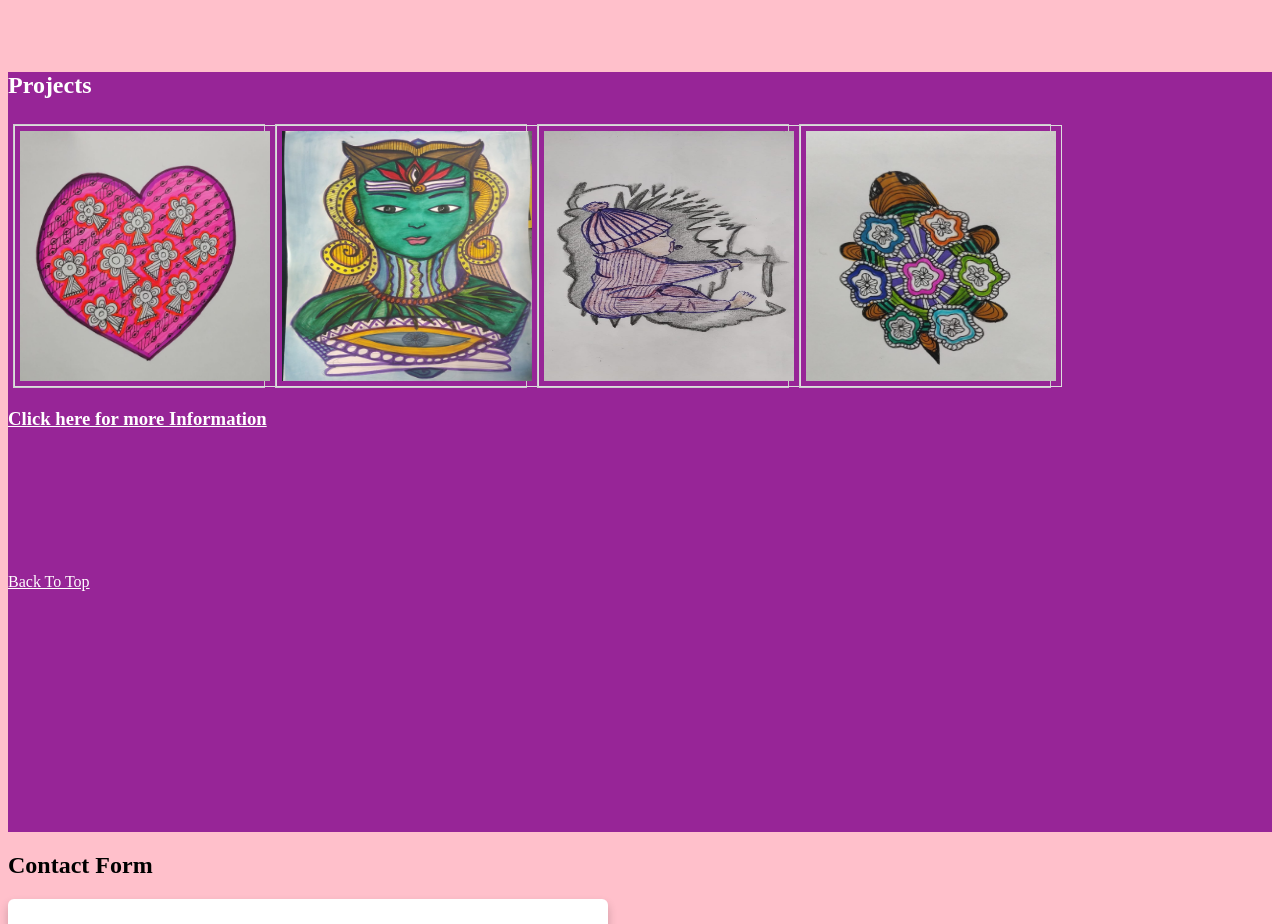
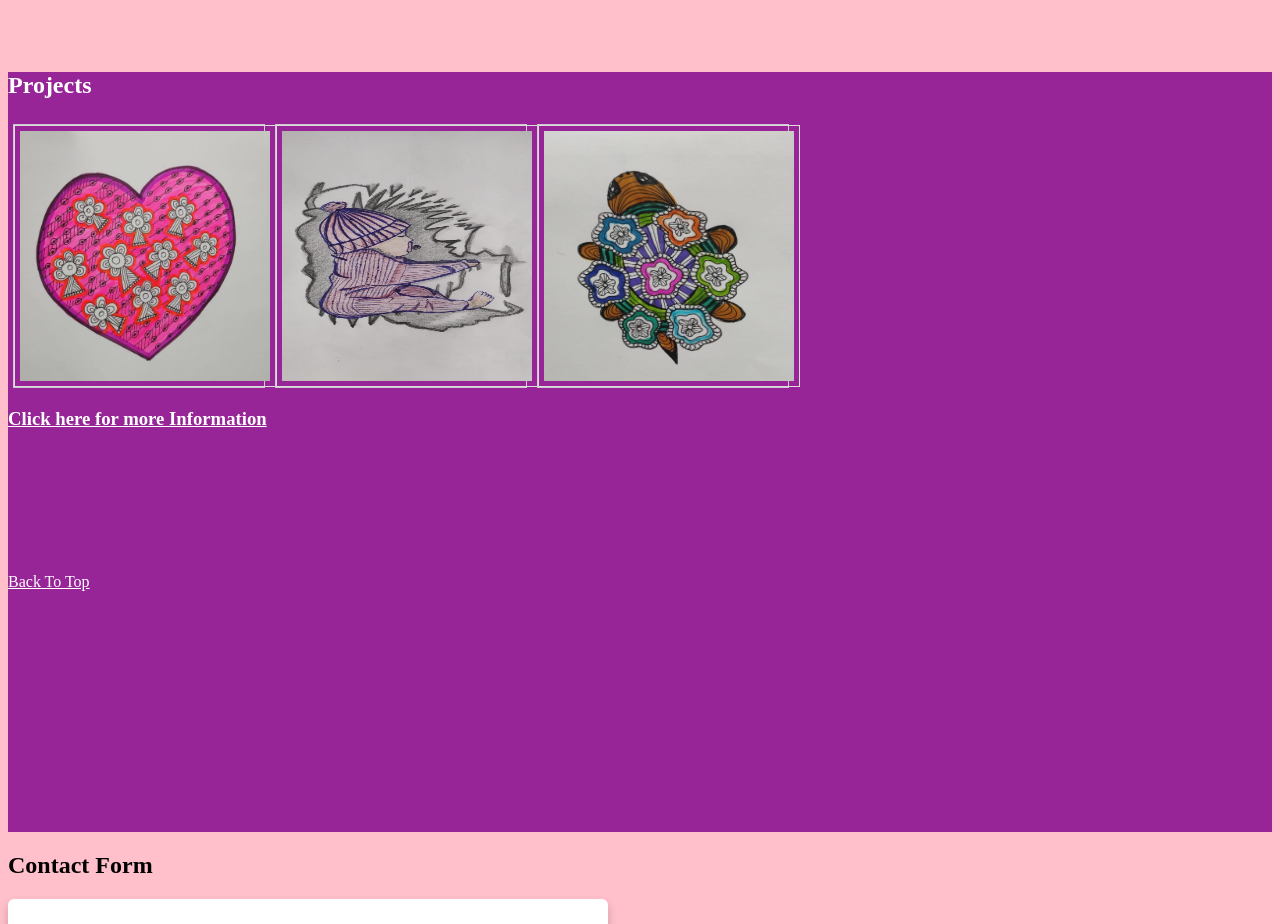
Before and after one commit to pallavip6666/pallavi, a plain HTML site: page index.html in a window 1280 px wide. Shown: the part 1640-2564 px from the top of the page. Drawn offline with Linux system fonts and the light colour scheme.

Commit message:
update index.html
update index.html

```diff
--- a/index.html
+++ b/index.html
@@ -117,11 +117,7 @@
 
               </div>
 
-              <div class="gallery">
 
-                  <img src="img/img2.jpeg" alt="images">
-
-              </div>
 
               <div class="gallery">
 
```
